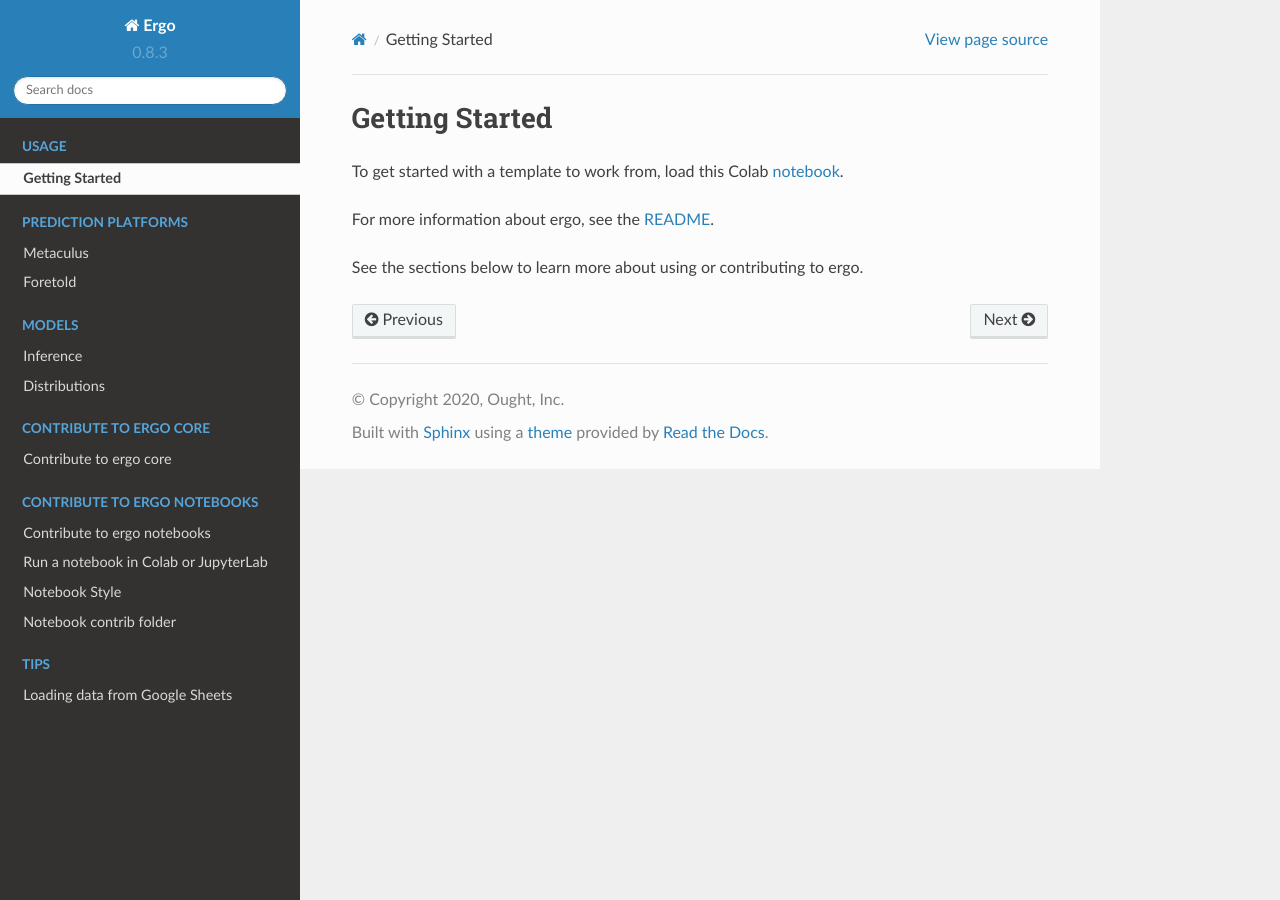
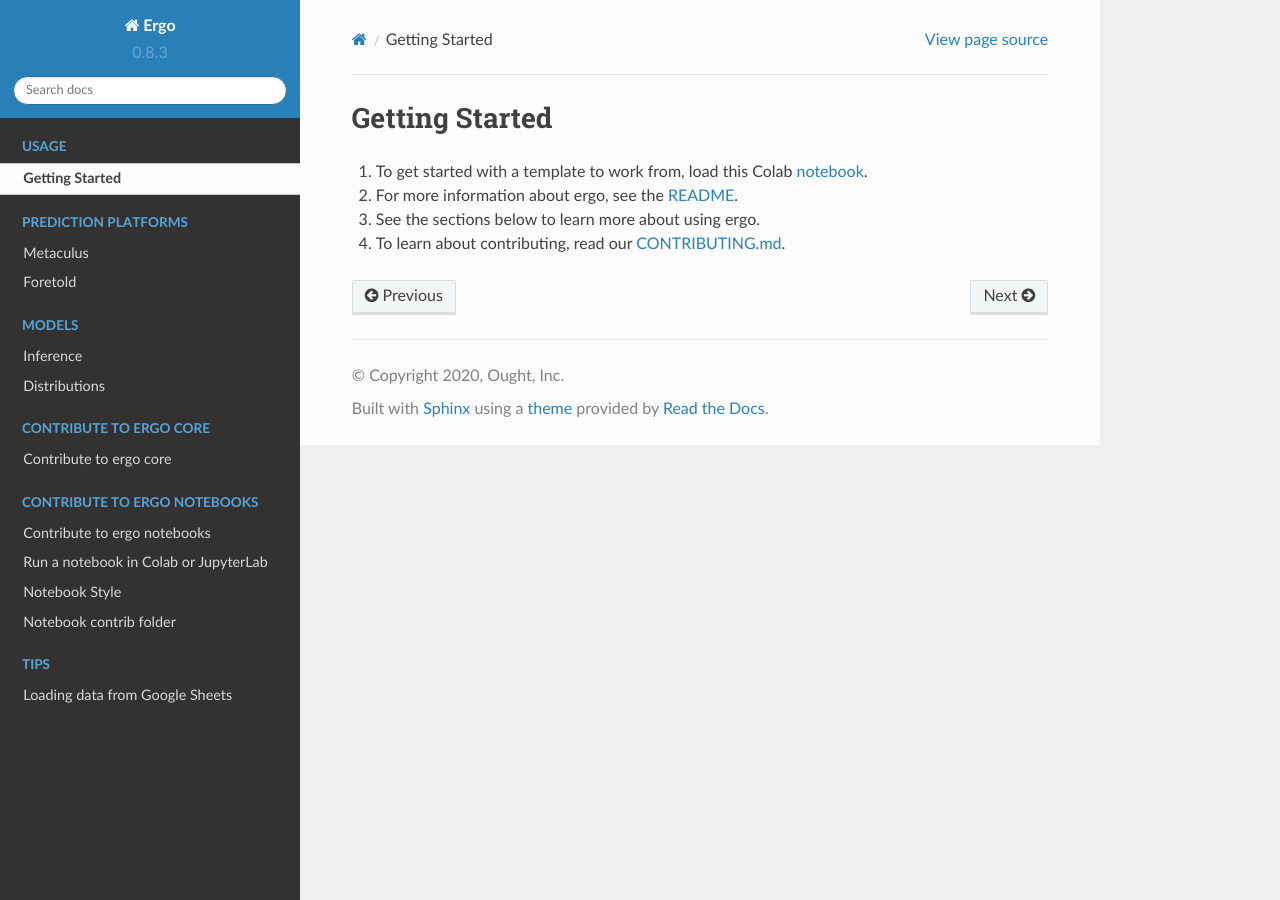
Before and after one commit to oughtinc/ergo, a Sphinx documentation site: the page built from docs/gettingstarted.rst, in a window 1280 px wide. Built offline with Sphinx 7.4.7 and the Read the Docs theme 2.0.0, drawn with Linux system fonts in a browser that asks for light colours.

Commit message:
Fix things pointed out in PR review + some other bugs

```diff
--- a/docs/conf.py
+++ b/docs/conf.py
@@ -202,5 +202,5 @@ intersphinx_mapping = {
     "python": ("https://docs.python.org/3/", None),
     "numpy": ("http://docs.scipy.org/doc/numpy/", None),
     "jax": ("https://jax.readthedocs.io/en/latest/", None),
-    "scipy": ("https://docs.scipy.org/doc/scipy/", None),
+    "scipy": ("https://docs.scipy.org/doc/scipy/reference", None),
 }
--- a/docs/core_contrib.rst
+++ b/docs/core_contrib.rst
@@ -11,7 +11,7 @@ To get started:
 ----------
 Ergo uses poetry to manage its dependencies and environments.
 
-Folow these_ directions to install poetry if you don't already have it.
+Folow these directions_ to install poetry if you don't already have it.
 
 Troubleshooting: If you get ``Could not find a version that satisfies the requirement jaxlib ...`` after using poetry to install, this is probably because your virtual environment has old version of pip due to how poetry choses pip versions_.
 
--- a/docs/gettingstarted.rst
+++ b/docs/gettingstarted.rst
@@ -1,11 +1,11 @@
 Getting Started
 ===============
 
-To get started with a template to work from, load this Colab notebook_.
-
-For more information about ergo, see the README_.
-
-See the sections below to learn more about using or contributing to ergo.
+1. To get started with a template to work from, load this Colab notebook_.
+2. For more information about ergo, see the README_.
+3. See the sections below to learn more about using ergo.
+4. To learn about contributing, read our CONTRIBUTING.md_.
 
 .. _README: https://github.com/oughtinc/ergo/blob/master/README.md
 .. _notebook: https://colab.research.google.com/github/oughtinc/ergo/blob/master/notebooks/quickstart.ipynb
+.. _CONTRIBUTING.md: https://github.com/oughtinc/ergo/blob/master/CONTRIBUTING.md
--- a/docs/nbs_contrib.rst
+++ b/docs/nbs_contrib.rst
@@ -12,10 +12,10 @@ How to change a notebook and make a PR
    1. You can `git diff` the scrubbed version against the previous scrubbed version
    to more easily see what you changed
 
-   2. You may want to use `nbdime`_ for better diffing
+   2. You may want to use nbdime_ for better diffing
 
 6. You can now make a PR with your changes. If you make a PR in the original ergo repo
 (not a fork), you can then use the auto-comment from ReviewNB to more thoroughly vet your changes
 
 .. _notebook: https://github.com/oughtinc/ergo/tree/master/notebooks
-.. _`nbdime`: https://nbdime.readthedocs.io/en/latest/
+.. _nbdime: https://nbdime.readthedocs.io/en/latest/
```
Also changed, not shown: other parts of docs/core_contrib.rst (+1 -1 lines), CONTRIBUTING.md (+2 -2 lines), 1 other file.
